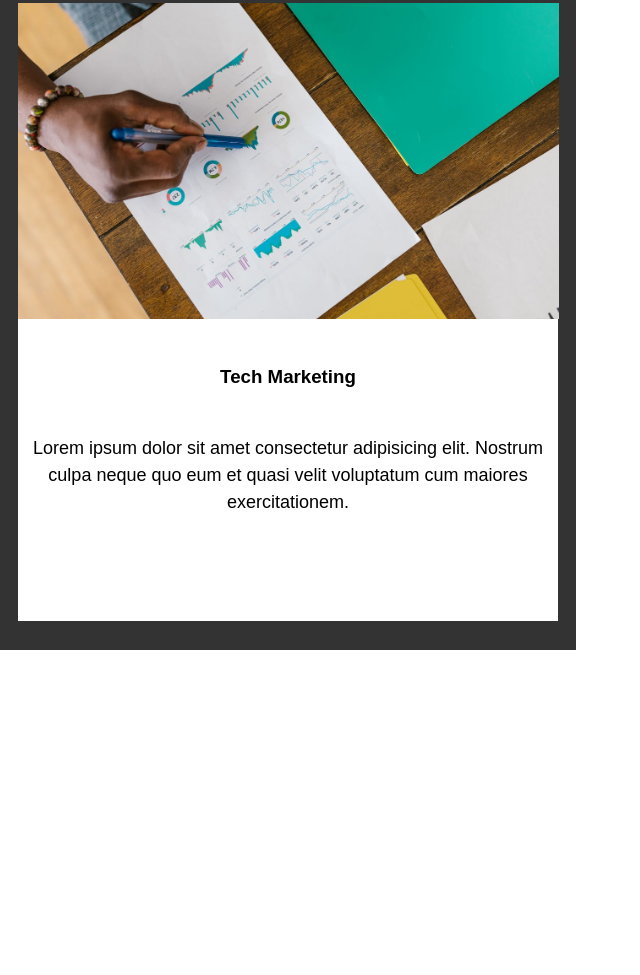
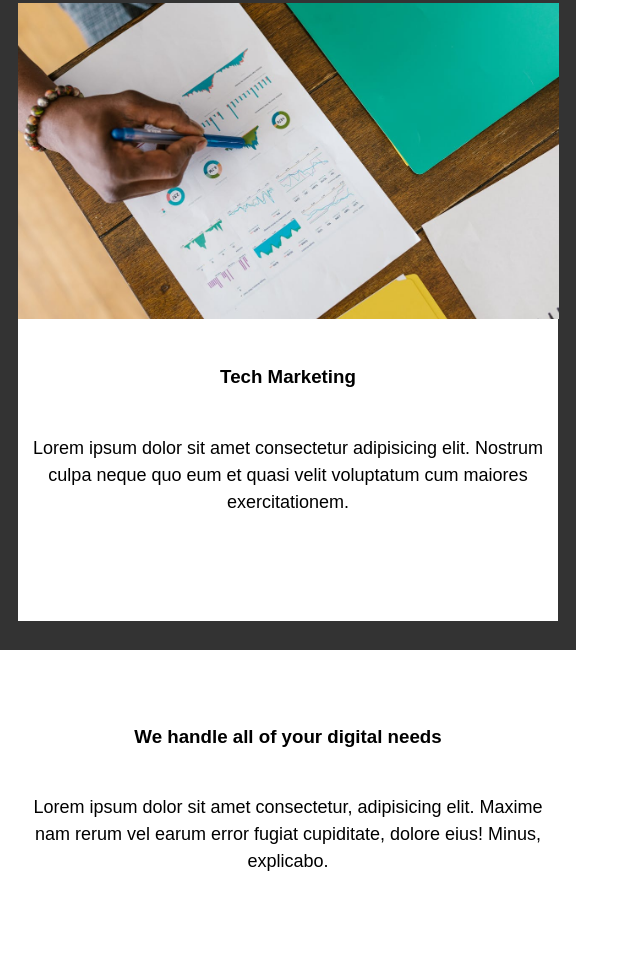
Before and after one commit to viniciusN444/site-responsivo---treino, a plain HTML site: page index.html in a window 1280 px wide. Shown: the part 2078-3053 px from the top of the page, without its empty margins (0-640 px from the left). Before the commit the page ends 2728 px from the top, so only its background shows below. Drawn offline with Linux system fonts and the light colour scheme.

Commit message:
quarta parte finalizada

```diff
--- a/estilos/style.css
+++ b/estilos/style.css
@@ -184,3 +184,22 @@ div.comImagem02{
     text-align: center;
     line-height: 1.5em;
 }
+
+section.quarta-parte > div.digital {
+    background-color: white;
+    width: 576px;
+    height: 325px;
+    padding: 30px;
+    text-align: center;
+}
+
+.digital h3 {
+    padding-top: 46px;
+    padding-bottom: 46px;
+}
+
+.digital p {
+    font-size: 18px;
+    text-align: center;
+    line-height: 1.5em;
+}
--- a/index.html
+++ b/index.html
@@ -56,6 +56,14 @@
                 </p>
             </div>
     </section>
+    <section class="quarta-parte">
+        <div class="digital">
+            <h3>We handle all of your digital needs</h3>
+            <p>
+                Lorem ipsum dolor sit amet consectetur, adipisicing elit. Maxime nam rerum vel earum error fugiat cupiditate, dolore eius! Minus, explicabo.
+            </p>
+        </div>
+    </section>
 
 </body>
 </html>
```
